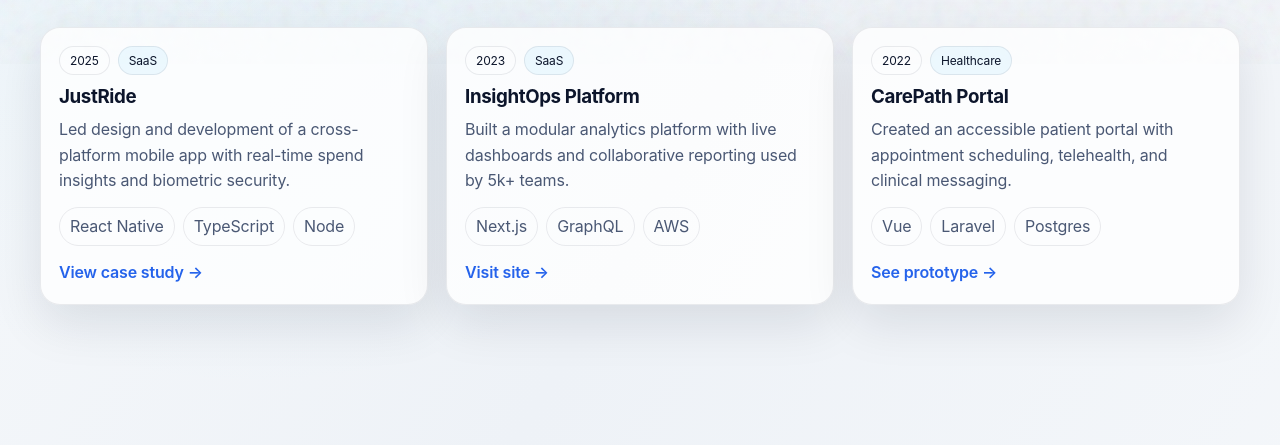
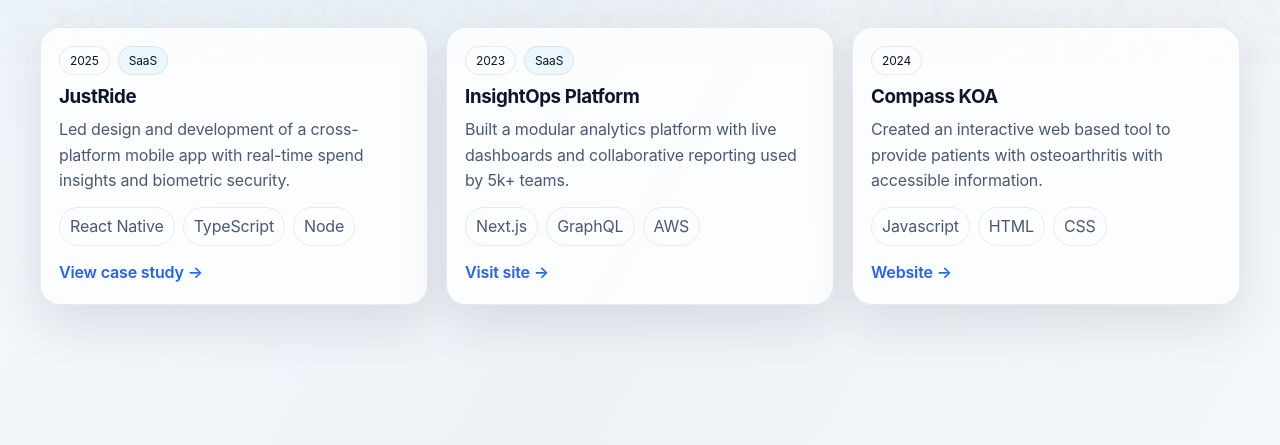
Before and after one commit to OwenCooper33/portfolio, a plain HTML site: page index.html in a window 1280 px wide. Shown: the part 736-1181 px from the top of the page. Drawn offline with Linux system fonts and the light colour scheme.

Commit message:
Added link.

```diff
--- a/index.html
+++ b/index.html
@@ -111,19 +111,18 @@
 
         <article class="card reveal">
           <div class="card__header">
-            <span class="chip">2022</span>
-            <span class="chip chip--soft">Healthcare</span>
+            <span class="chip">2024</span>
           </div>
-          <h3>CarePath Portal</h3>
+          <h3>Compass KOA</h3>
           <p>
-            Created an accessible patient portal with appointment scheduling, telehealth, and clinical messaging.
+            Created an interactive web based tool to provide patients with osteoarthritis with accessible information.
           </p>
           <ul class="pill-list">
-            <li>Vue</li>
-            <li>Laravel</li>
-            <li>Postgres</li>
+            <li>Javascript</li>
+            <li>HTML</li>
+            <li>CSS</li>
           </ul>
-          <a class="inline-link" href="#" target="_blank" rel="noreferrer">See prototype →</a>
+          <a class="inline-link" href="https://ghlf.org/compass-koa-page/" target="_blank" rel="noreferrer">Website →</a>
         </article>
       </div>
     </section>
```
